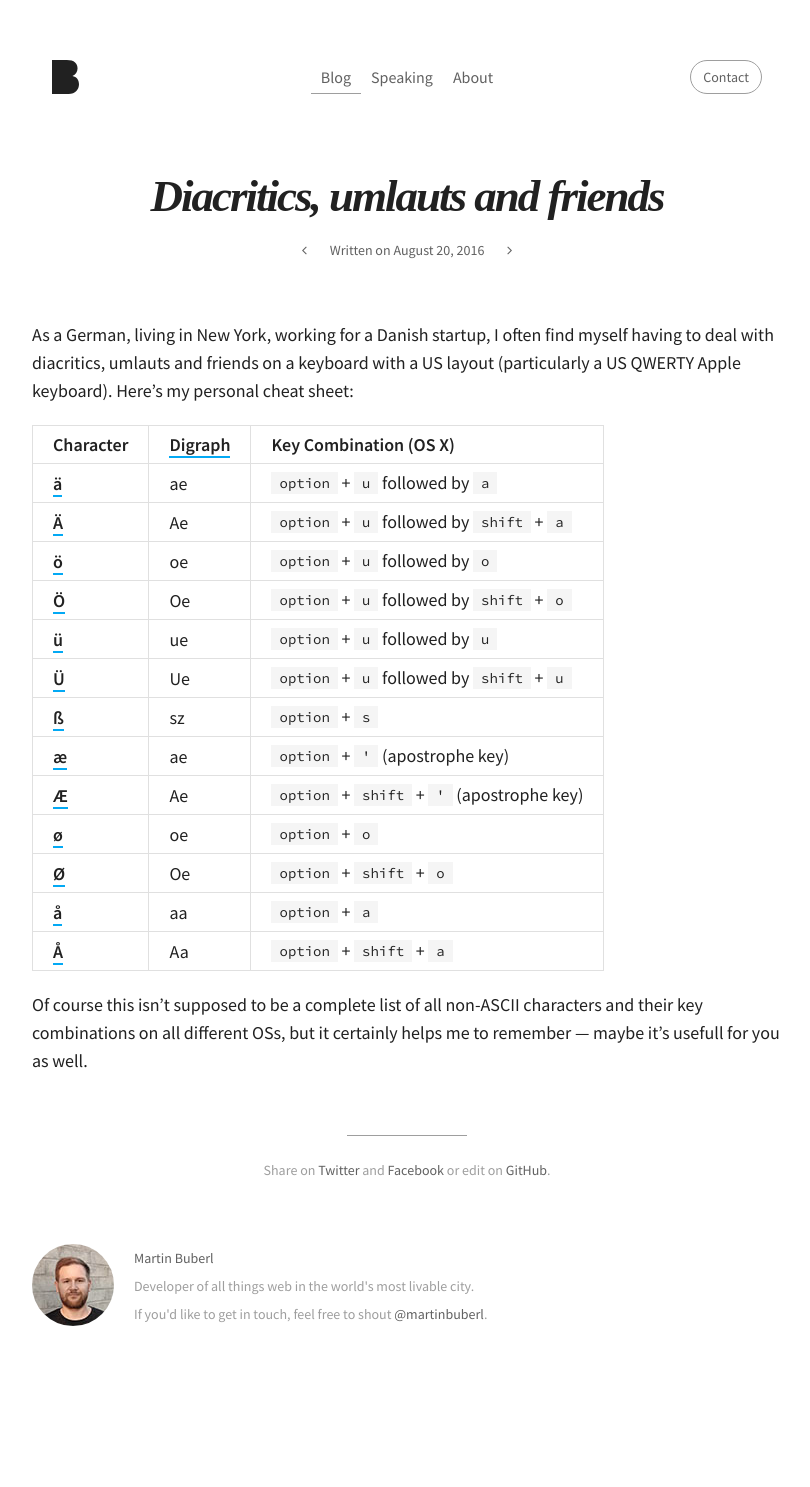
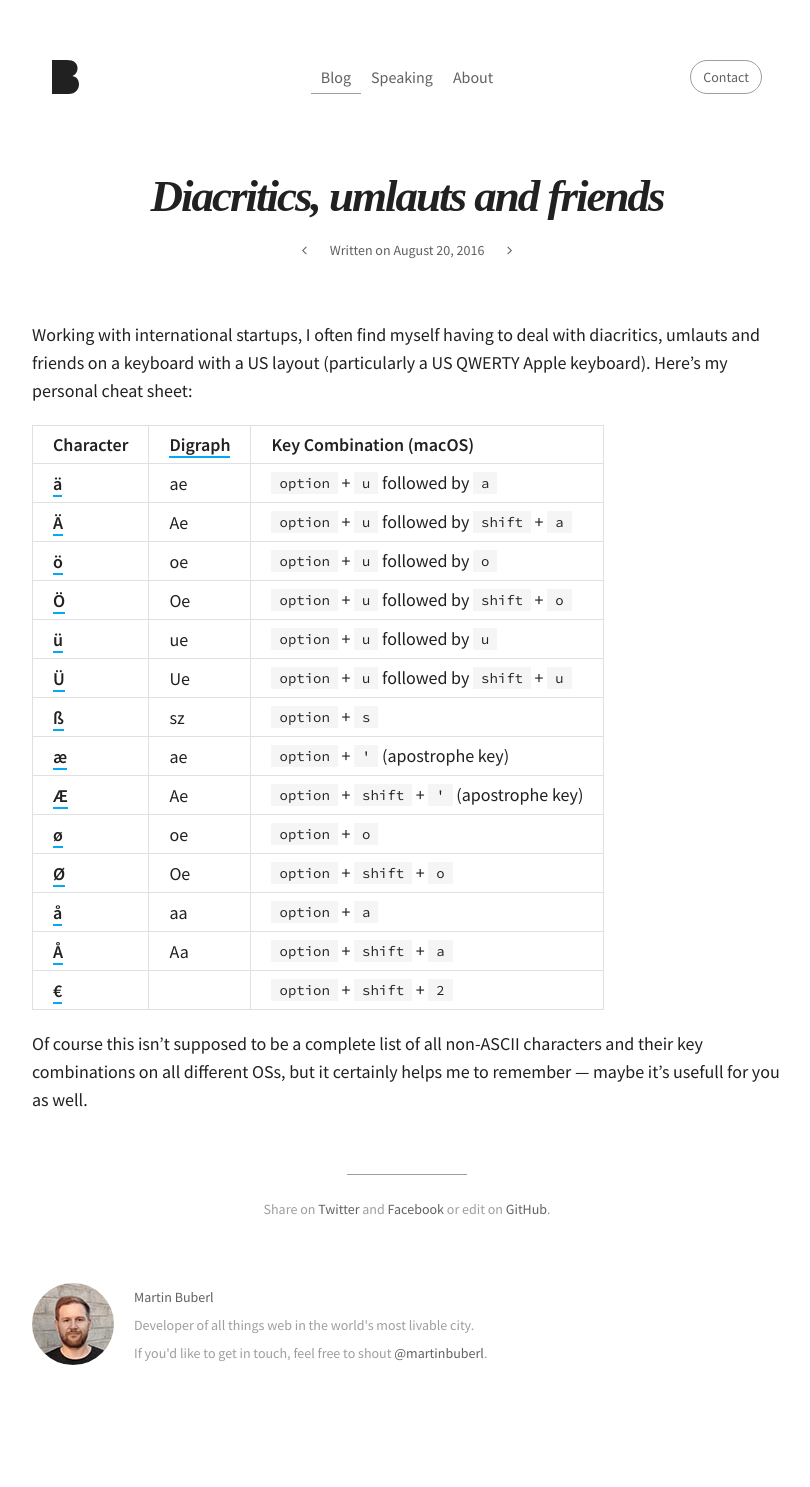
Before and after one commit to martinbuberl/martinbuberl.github.io, a Jekyll site: the page built from docs/_posts/2016-08-19-diacritics-umlauts-and-friends.md, in a window 1280 px wide. Shown: the whole page, without its empty margins (233-1043 px from the left). Built offline with Jekyll 4.4.1, drawn with Linux system fonts in a browser that asks for light colours; nearby versions of some CDN libraries; some web fonts are replaced; before the commit the page ends 1448 px from its top, so only the background shows below that.

Commit message:
Made the copy evergreen

```diff
--- a/docs/_posts/2016-08-19-diacritics-umlauts-and-friends.md
+++ b/docs/_posts/2016-08-19-diacritics-umlauts-and-friends.md
@@ -2,28 +2,30 @@
 layout: post
 navigation: "blog"
 title: "Diacritics, umlauts and friends"
-description: "As a German, living in New York, working for a Danish startup, I often find myself having to deal with diacritics, umlauts and friends on a keyboard with a US layout."
+description: "Working with international startups, I often find myself having to deal with diacritics, umlauts and friends on a keyboard with a US layout."
 image: "og-BVyNlchWqzs.jpg"
 date: 2016-08-20
+updated: 2019-10-24
 ---
 
-As a German, living in New York, working for a Danish startup, I often find myself having to deal with diacritics, umlauts and friends on a keyboard with a US layout (particularly a US QWERTY Apple keyboard). Here's my personal cheat sheet:
+Working with international startups, I often find myself having to deal with diacritics, umlauts and friends on a keyboard with a US layout (particularly a US QWERTY Apple keyboard). Here's my personal cheat sheet:
 
-| --------------------------------------------- | ------------------------------------------------------------------------------------------ |
-| Character                                     | [Digraph](https://en.wikipedia.org/wiki/Digraph_(orthography)) | Key Combination (OS X)    |
-| --------------------------------------------- | -------------------------------------------------------------- | ------------------------- |
-| [**ä**](https://en.wikipedia.org/wiki/%C3%84) | ae          | <kbd>option</kbd> + <kbd>u</kbd> followed by <kbd>a</kbd>                    |
-| [**Ä**](https://en.wikipedia.org/wiki/%C3%84) | Ae          | <kbd>option</kbd> + <kbd>u</kbd> followed by <kbd>shift</kbd> + <kbd>a</kbd> |
-| [**ö**](https://en.wikipedia.org/wiki/%C3%96) | oe          | <kbd>option</kbd> + <kbd>u</kbd> followed by <kbd>o</kbd>                    |
-| [**Ö**](https://en.wikipedia.org/wiki/%C3%96) | Oe          | <kbd>option</kbd> + <kbd>u</kbd> followed by <kbd>shift</kbd> + <kbd>o</kbd> |
-| [**ü**](https://en.wikipedia.org/wiki/%C3%9C) | ue          | <kbd>option</kbd> + <kbd>u</kbd> followed by <kbd>u</kbd>                    |
-| [**Ü**](https://en.wikipedia.org/wiki/%C3%9C) | Ue          | <kbd>option</kbd> + <kbd>u</kbd> followed by <kbd>shift</kbd> + <kbd>u</kbd> |
-| [**ß**](https://en.wikipedia.org/wiki/%C3%9F) | sz          | <kbd>option</kbd> + <kbd>s</kbd>                                             |
-| [**æ**](https://en.wikipedia.org/wiki/%C3%86) | ae          | <kbd>option</kbd> + <kbd>'</kbd> (apostrophe key)                            |
-| [**Æ**](https://en.wikipedia.org/wiki/%C3%86) | Ae          | <kbd>option</kbd> + <kbd>shift</kbd> + <kbd>'</kbd> (apostrophe key)         |
-| [**ø**](https://en.wikipedia.org/wiki/%C3%98) | oe          | <kbd>option</kbd> + <kbd>o</kbd>                                             |
-| [**Ø**](https://en.wikipedia.org/wiki/%C3%98) | Oe          | <kbd>option</kbd> + <kbd>shift</kbd> + <kbd>o</kbd>                          |
-| [**å**](https://en.wikipedia.org/wiki/%C3%85) | aa          | <kbd>option</kbd> + <kbd>a</kbd>                                             |
-| [**Å**](https://en.wikipedia.org/wiki/%C3%85) | Aa          | <kbd>option</kbd> + <kbd>shift</kbd> + <kbd>a</kbd>                          |
+| ------------------------------------------------ | -- | ---------------------------------------------------------------------------- |
+| Character                                 | [Digraph](https://en.wikipedia.org/wiki/Digraph_(orthography)) | Key Combination (macOS) |
+| ------------------------------------------------ | -- | ---------------------------------------------------------------------------- |
+| [**ä**](https://en.wikipedia.org/wiki/%C3%84)    | ae | <kbd>option</kbd> + <kbd>u</kbd> followed by <kbd>a</kbd>                    |
+| [**Ä**](https://en.wikipedia.org/wiki/%C3%84)    | Ae | <kbd>option</kbd> + <kbd>u</kbd> followed by <kbd>shift</kbd> + <kbd>a</kbd> |
+| [**ö**](https://en.wikipedia.org/wiki/%C3%96)    | oe | <kbd>option</kbd> + <kbd>u</kbd> followed by <kbd>o</kbd>                    |
+| [**Ö**](https://en.wikipedia.org/wiki/%C3%96)    | Oe | <kbd>option</kbd> + <kbd>u</kbd> followed by <kbd>shift</kbd> + <kbd>o</kbd> |
+| [**ü**](https://en.wikipedia.org/wiki/%C3%9C)    | ue | <kbd>option</kbd> + <kbd>u</kbd> followed by <kbd>u</kbd>                    |
+| [**Ü**](https://en.wikipedia.org/wiki/%C3%9C)    | Ue | <kbd>option</kbd> + <kbd>u</kbd> followed by <kbd>shift</kbd> + <kbd>u</kbd> |
+| [**ß**](https://en.wikipedia.org/wiki/%C3%9F)    | sz | <kbd>option</kbd> + <kbd>s</kbd>                                             |
+| [**æ**](https://en.wikipedia.org/wiki/%C3%86)    | ae | <kbd>option</kbd> + <kbd>'</kbd> (apostrophe key)                            |
+| [**Æ**](https://en.wikipedia.org/wiki/%C3%86)    | Ae | <kbd>option</kbd> + <kbd>shift</kbd> + <kbd>'</kbd> (apostrophe key)         |
+| [**ø**](https://en.wikipedia.org/wiki/%C3%98)    | oe | <kbd>option</kbd> + <kbd>o</kbd>                                             |
+| [**Ø**](https://en.wikipedia.org/wiki/%C3%98)    | Oe | <kbd>option</kbd> + <kbd>shift</kbd> + <kbd>o</kbd>                          |
+| [**å**](https://en.wikipedia.org/wiki/%C3%85)    | aa | <kbd>option</kbd> + <kbd>a</kbd>                                             |
+| [**Å**](https://en.wikipedia.org/wiki/%C3%85)    | Aa | <kbd>option</kbd> + <kbd>shift</kbd> + <kbd>a</kbd>                          |
+| [**€**](https://en.wikipedia.org/wiki/Euro_sign) |    | <kbd>option</kbd> + <kbd>shift</kbd> + <kbd>2</kbd>                          |
 
 Of course this isn't supposed to be a complete list of all non-ASCII characters and their key combinations on all different OSs, but it certainly helps me to remember — maybe it's usefull for you as well.
```
